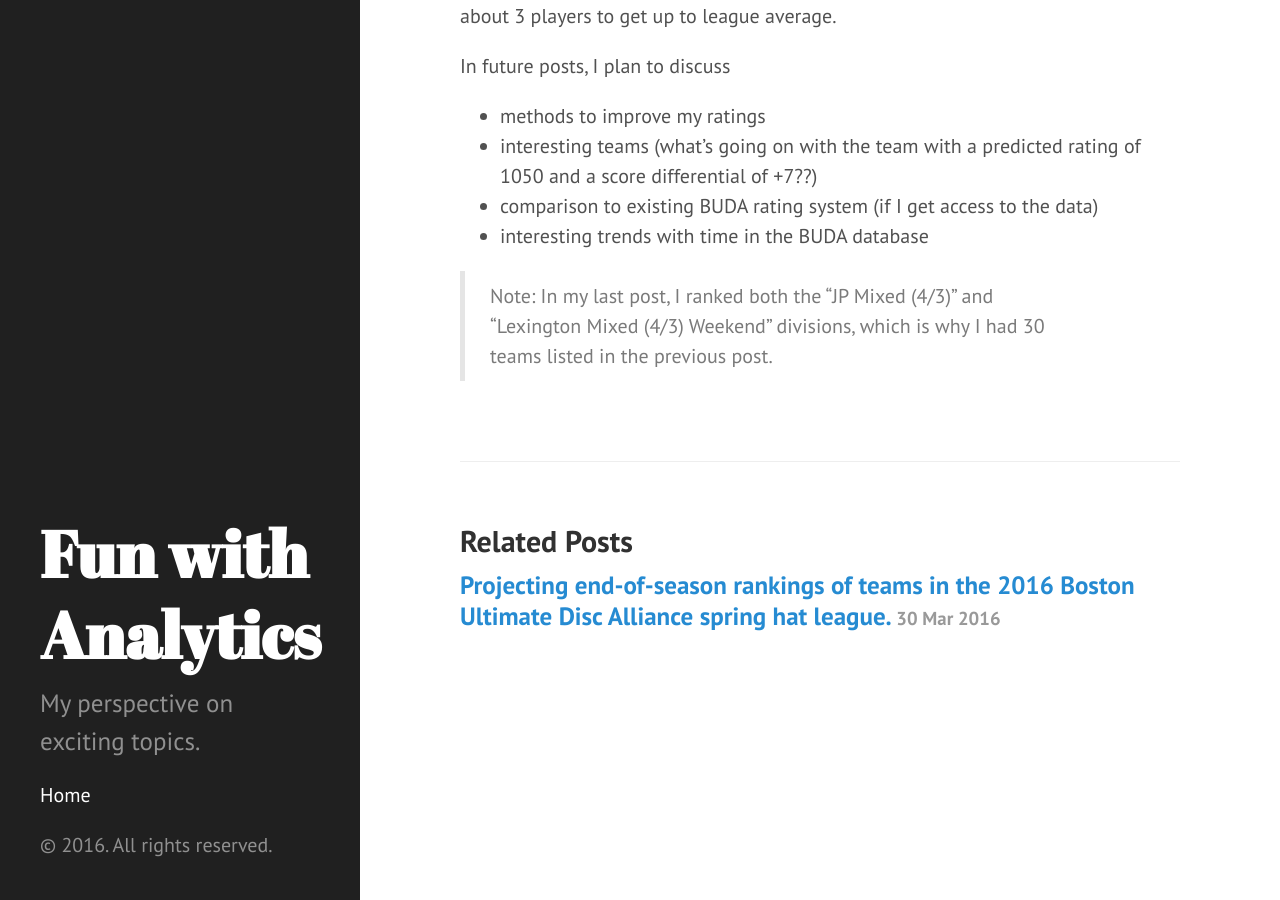
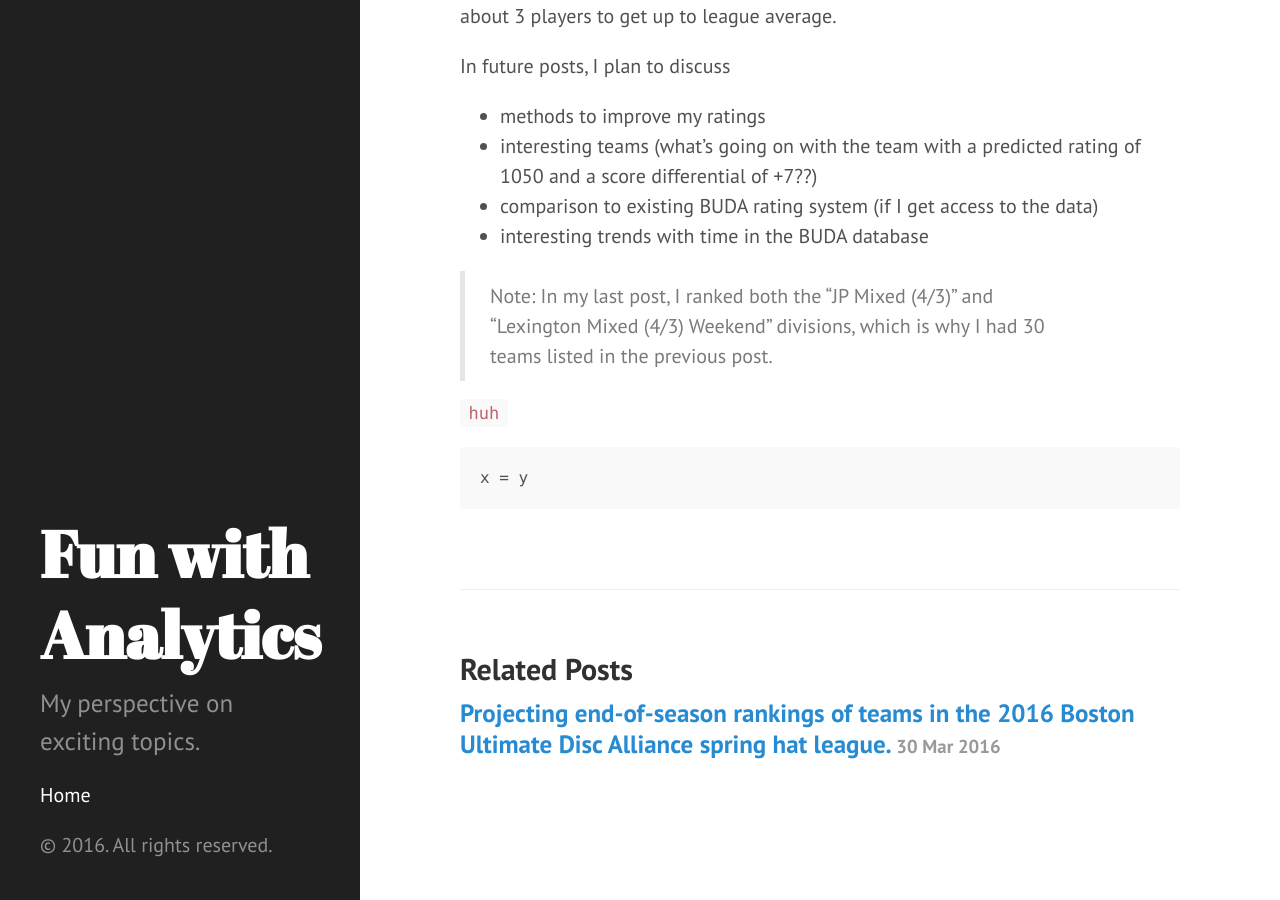
Before and after one commit to sbussmann/sbussmann.github.io, a Jekyll site: the page built from _posts/2016-05-22-spring-hat-league-2016-post-mortem.markdown, in a window 1280 px wide and 900 px high, scrolled down 1379 px. Built offline with Jekyll 4.4.1, drawn with Linux system fonts in a browser that asks for light colours.

Commit message:
Fix image link error.

````diff
--- a/_posts/2016-03-30-projecting-end-of-season-rankings-of-teams-in-the-2016-boston-ultimate-disc-alliance-spring-hat-league.markdown
+++ b/_posts/2016-03-30-projecting-end-of-season-rankings-of-teams-in-the-2016-boston-ultimate-disc-alliance-spring-hat-league.markdown
@@ -13,7 +13,7 @@
 
 The upshot?  My assertion that winning is a secondary goal will be put to the test; I'm projecting team 20 to finish 25th out of 30.  Yikes!
 
-![Team 20 Projection](https://github.com/sbussmann/buda-rank/blob/master/Team20Rating.png)
+![Team 20 Projection](https://github.com/sbussmann/buda-rank/blob/master/Team20Rating.png?raw=true)
 
 Here is the full set of projected rankings.  The season starts tonight!  Looking forward to testing my projections!
 
--- a/_posts/2016-05-22-spring-hat-league-2016-post-mortem.markdown
+++ b/_posts/2016-05-22-spring-hat-league-2016-post-mortem.markdown
@@ -52,3 +52,9 @@
 > Note: In my last post, I ranked both the "JP Mixed (4/3)" and "Lexington Mixed
 (4/3) Weekend" divisions, which is why I had 30 teams listed in the previous
 post.
+
+`huh`
+
+```
+x = y
+```
````
